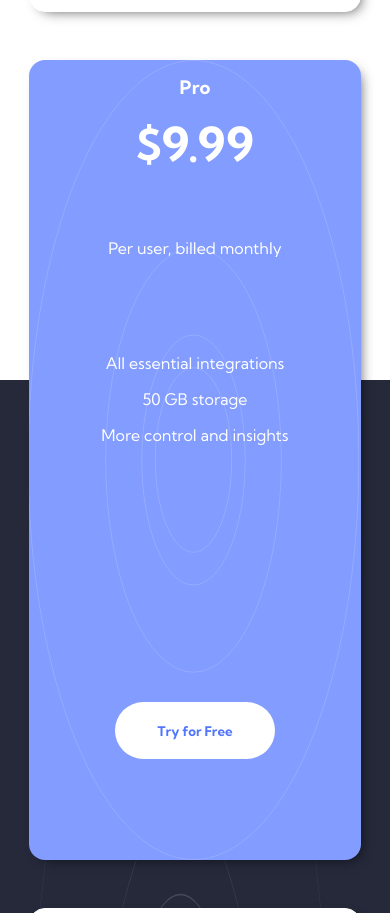
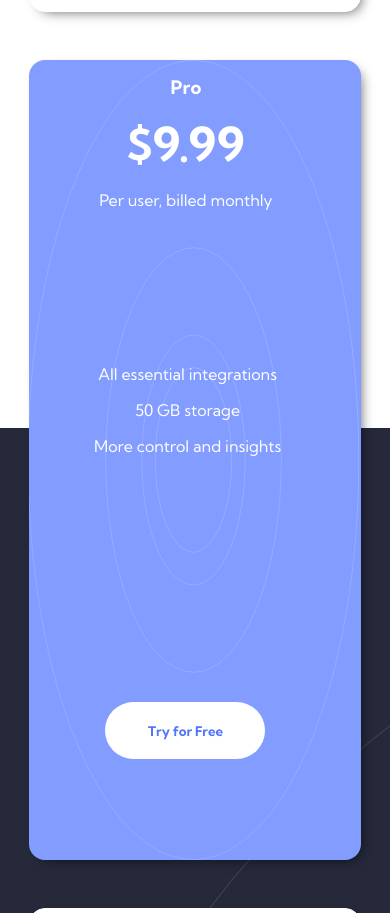
Before and after one commit to mohammedgomer/Officelite, a plain HTML site: page index.html in a window 390 px wide. Shown: the part 1856-2769 px from the top of the page. Drawn offline with Linux system fonts and the light colour scheme.

Commit message:
Reponsiveness

```diff
--- a/css/style.css
+++ b/css/style.css
@@ -100,7 +100,7 @@ z-index: -1;
 .plans {
   display: grid;
   grid-template-columns: repeat(5, 1fr);
-  grid-template-rows: repeat(3, 1fr);
+  grid-template-rows: repeat(1, 1fr);
   justify-content: center;
 }
 
@@ -216,6 +216,7 @@ footer {
   z-index: -1;
   bottom: 0;
   opacity: 1;
+  width: 100vw;
 }
 
 footer img {
@@ -254,7 +255,7 @@ height: 100%;
   display: grid;
   margin-top:25rem;
   grid-template-columns: 1fr 1fr;
-  grid-template-rows: 1fr;
+  grid-template-rows: 1fr 1fr 1fr;
   align-items: center;
   justify-items: center;
 }
@@ -460,12 +461,22 @@ select .package-type {
 .ft-item-1 {
   display: flex;
   flex-direction: column;
-  margin-top: 65rem;
+  margin: 30rem 0;
+}
+.footer-btn {
+  margin-top: 2.5rem;
+}
+footer {
+  position: relative;
+}
+footer img {
+ position: absolute;
+ width: 2200px;
+ height: 1200px;
+ bottom: 0;
+
 }
 
-footer button {
-  margin-top: 1.5rem;
-}
 
 
 
@@ -494,23 +505,39 @@ footer button {
   }
 
   .card-1, .card-2, .card-3 {
+position: relative;
    width: 90vw;
-   height: 65vh;
-   margin: 0;
-   padding: 0;
+   height: 25vh;
    line-height: 1.5;
    text-align: left;
    display: flex;
    align-items: center;
    justify-content: space-between;
    line-height: normal;
-   padding: 3rem;
    overflow: hidden;
+   padding: 10rem;
   }
+
+
 
   .card-1 > div,  .card-2 > div,  .card-3 > div {
     margin-bottom: 5rem;
   }
+
+    .card-1 > div:nth-of-type(1), .card-2 > div:nth-of-type(1), .card-3 > div:nth-of-type(1){
+      position: absolute;
+      left: 3rem;
+  }
+
+     .card-1 > div:nth-of-type(2),   .card-2 > div:nth-of-type(2),   .card-3 > div:nth-of-type(2){
+      position: absolute;
+      right: 3rem;
+  }
+
+  .cards button {
+    left: 3rem;
+  }
+
 
   .card-1 p, .card-3 p {
     color: var(--grey) !important;
@@ -527,7 +554,7 @@ margin-bottom: 0;
 }
   .card-1 button,  .card-2 button,  .card-3 button {
    position: absolute;
-   margin-top: 12rem;
+   margin-top: 15rem;
   }
 
 }
@@ -614,15 +641,28 @@ font-size: 2rem;
   margin-bottom: 25rem;
 }
 
+/* SORTTTTTTTTTTTTTTTTTTTTT */
+
+.card-1 > div:nth-of-type(1),        .card-2 > div:nth-of-type(1),        .card-3 > div:nth-of-type(1) {
+  right: 20%;
+
+}.card-1 > div:nth-of-type(2), .card-2 > div:nth-of-type(2), .card-3 > div:nth-of-type(2) {
+margin-top: 18rem;
+left: 10%;
+}
+.cards button {
+  left: 23%;
+}
+
 footer {
-
-height: 105rem;
-margin: 0;
-padding: 0;
+position: absolute;
+width: 100vw;
+height: 80rem;
 }
 
 .ft-item-1 {
   margin-top: 35rem;
+
 }
 
 .days, .hours, .min, .sec {
@@ -751,7 +791,8 @@ form {
 }
 
 .side-bg img {
-display: none !important;
+width: 100vw;
+height: 80vh;
 }
 
 
--- a/index.html
+++ b/index.html
@@ -43,7 +43,7 @@
     <div class="cards">
 
       <div class="card-1">
-        <div class="package">
+        <div>
           <h3>Basic</h3>
           <h3>Free</h3>
           <p>Up to 5 users for free</p>
@@ -58,7 +58,7 @@
 
       <div class="card-2">
         <img src="/assets/home/bg-pattern-pricing.svg" alt="">
-        <div class="package">
+        <div>
           <h3>Pro</h3>
           <h3>$9.99</h3>
           <p>Per user, billed monthly</p>
@@ -73,7 +73,7 @@
       </div>
 
       <div class="card-3">
-        <div class="package">
+        <div>
           <h3>Ultimate</h3>
           <h3>$19.99</h3>
           <p>Per user, billed monthly</p>
```
